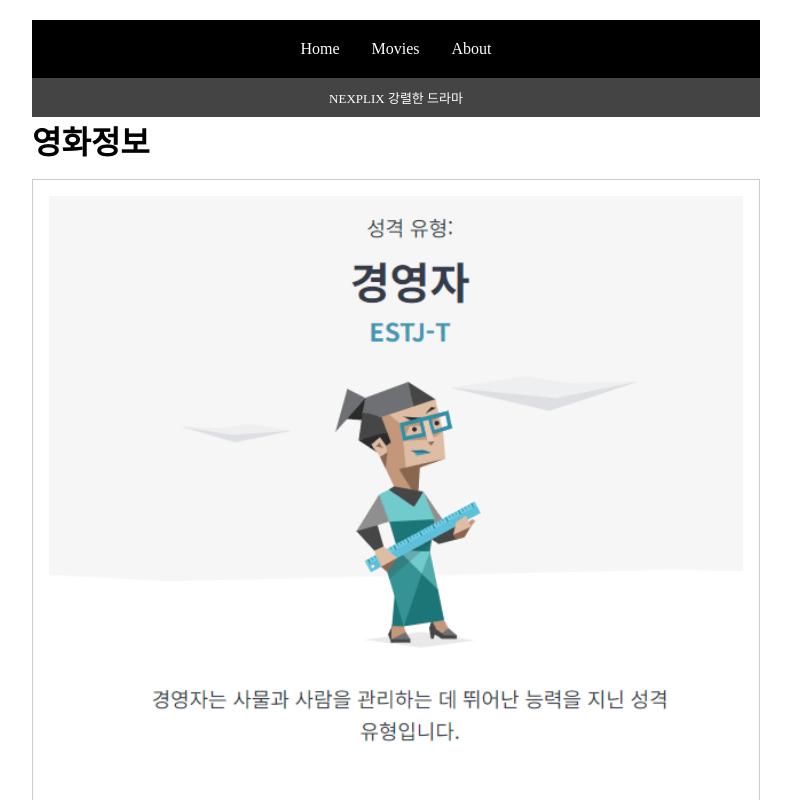
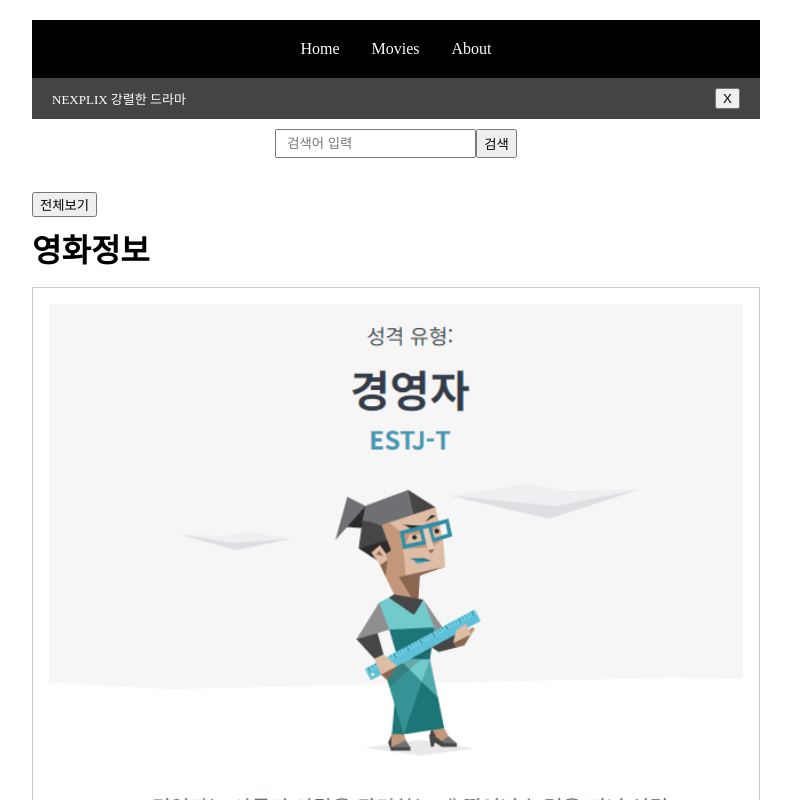
Before and after one commit to bani92/movie-info, a Vue app: page / in a window 1280 px wide. Shown: the top 800 px of the page, without its empty margins (244-1035 px from the left). Built offline with nearby package versions, Linux system fonts and the light colour scheme.

Commit message:
검색 기능 구현, 인덱스 -> id 추가

```diff
--- a/src/App.vue
+++ b/src/App.vue
@@ -1,8 +1,12 @@
 <template>
   <Navbar />
   <Event :text="text" />
+  <SearchBar :data="data_temp" @searchMovie="searchMovie($event)" />
+  <p>
+    <button @click="showAllMoive">전체보기</button>
+  </p>
   <Movies
-    :data="data"
+    :data="data_temp"
     @openModal="
       isModal = true;
       selectedMovie = $event;
@@ -23,6 +27,7 @@ import Navbar from "./components/Navbar.vue";
 import Modal from "./components/Modal.vue";
 import Event from "./components/Event.vue";
 import Movies from "./components/Movies.vue";
+import SearchBar from "./components/SearchBar.vue";
 
 export default {
   name: "App",
@@ -30,13 +35,28 @@ export default {
     return {
       isModal: false,
       data: data,
+      data_temp: [...data],
       selectedMovie: 0,
       text: "NEXPLIX 강렬한 드라마",
     };
   },
   methods: {
-    increseLike(i) {
-      this.data[i].cnt += 1;
+    increseLike(id) {
+      // this.data[i].cnt += 1;
+      this.data.find((movie) => {
+        if (movie.id == id) {
+          movie.cnt += 1;
+        }
+      });
+    },
+    searchMovie(title) {
+      // 영화제목이 포함된 데이터를 가져옴
+      this.data_temp = this.data.filter((movie) => {
+        return movie.title.includes(title);
+      });
+    },
+    showAllMoive() {
+      this.data_temp = [...this.data];
     },
   },
   components: {
@@ -44,6 +64,7 @@ export default {
     Modal: Modal,
     Event: Event,
     Movies: Movies,
+    SearchBar: SearchBar,
   },
 };
 </script>
--- a/src/assets/movies.js
+++ b/src/assets/movies.js
@@ -1,5 +1,6 @@
 const data = [
   {
+    id: 0,
     title: "노량",
     year: 2023,
     category: "액션, 드라마",
@@ -8,6 +9,7 @@ const data = [
     imgUrl: require("./1.png"),
   },
   {
+    id: 1,
     title: "아쿠아맨과 로스트 킹덤",
     year: 2023,
     category: "액션, 판타지, 어드벤처",
@@ -15,6 +17,7 @@ const data = [
     imgUrl: require("./2.png"),
   },
   {
+    id: 2,
     title: "3일의 휴가",
     year: 2023,
     category: "판타지, 드라마",
--- a/src/components/Event.vue
+++ b/src/components/Event.vue
@@ -1,6 +1,7 @@
 <template>
-  <div class="event">
+  <div class="event" :class="{ show: isOpen }">
     <p>{{ text }}</p>
+    <button @click="isOpen = false">X</button>
   </div>
 </template>
 
@@ -10,19 +11,34 @@ export default {
   props: {
     text: String,
   },
+  data() {
+    return {
+      isOpen: true,
+    };
+  },
 };
 </script>
 
 <style>
 .event {
   background: #444;
-  padding: 10px;
+  padding: 10px 20px;
   color: #fff;
   text-align: center;
   font-size: small;
+  display: flex;
+  justify-content: space-between;
+  align-items: center;
+  display: none;
 }
 
+.show {
+  display: flex;
+}
 .event p {
   margin: 0;
 }
+.event button {
+  margin: 0;
+}
 </style>
--- a/src/components/Movies.vue
+++ b/src/components/Movies.vue
@@ -1,6 +1,6 @@
 <template>
   <h1>영화정보</h1>
-  <div v-for="(data, i) in data" :key="i">
+  <div v-for="data in data" :key="data.id">
     <figure>
       <img :src="`${data.imgUrl}`" :alt="data.title" class="item" />
     </figure>
@@ -8,11 +8,11 @@
       <h3 class="bg-yellow">{{ data.title }}</h3>
       <p>개봉: {{ data.year }}</p>
       <p>장르: {{ data.category }}</p>
-      <button @click="$emit('increseLike', i)">좋아요</button>
+      <button @click="$emit('increseLike', data.id)">좋아요</button>
       <span>{{ data.cnt }}</span>
     </div>
     <p>
-      <button @click="$emit('openModal', i)">상세보기</button>
+      <button @click="$emit('openModal', data.id)">상세보기</button>
     </p>
   </div>
 </template>
--- /dev/null
+++ b/src/components/SearchBar.vue
@@ -0,0 +1,57 @@
+<template>
+  <div class="search-box">
+    <input
+      type="search"
+      @change="
+        $emit('searchMovie', $event.target.value);
+        inputText = $event.target.value;
+        $event.target.value = '';
+      "
+      placeholder="검색어 입력"
+    />
+    <button>검색</button>
+  </div>
+  <p>{{ inputText }}</p>
+</template>
+
+<script>
+export default {
+  name: "SearchBarComponent",
+  data() {
+    return {
+      inputText: "",
+    };
+  },
+  props: {
+    data: Array,
+  },
+  watch: {
+    inputText(name) {
+      // 입력한 영화제목이 데이터에 있는지 확인
+      const findName = this.data.filter((movie) => {
+        return movie.title.includes(name);
+      });
+
+      if (findName.length == 0) {
+        alert("해당하는 자료가 없습니다");
+      }
+    },
+  },
+};
+</script>
+
+<style>
+.search-box {
+  padding: 10px;
+  display: flex;
+  justify-content: center;
+}
+
+.search-box input {
+  padding: 5px 10px;
+}
+
+.search-box button {
+  margin: 0;
+}
+</style>
```
